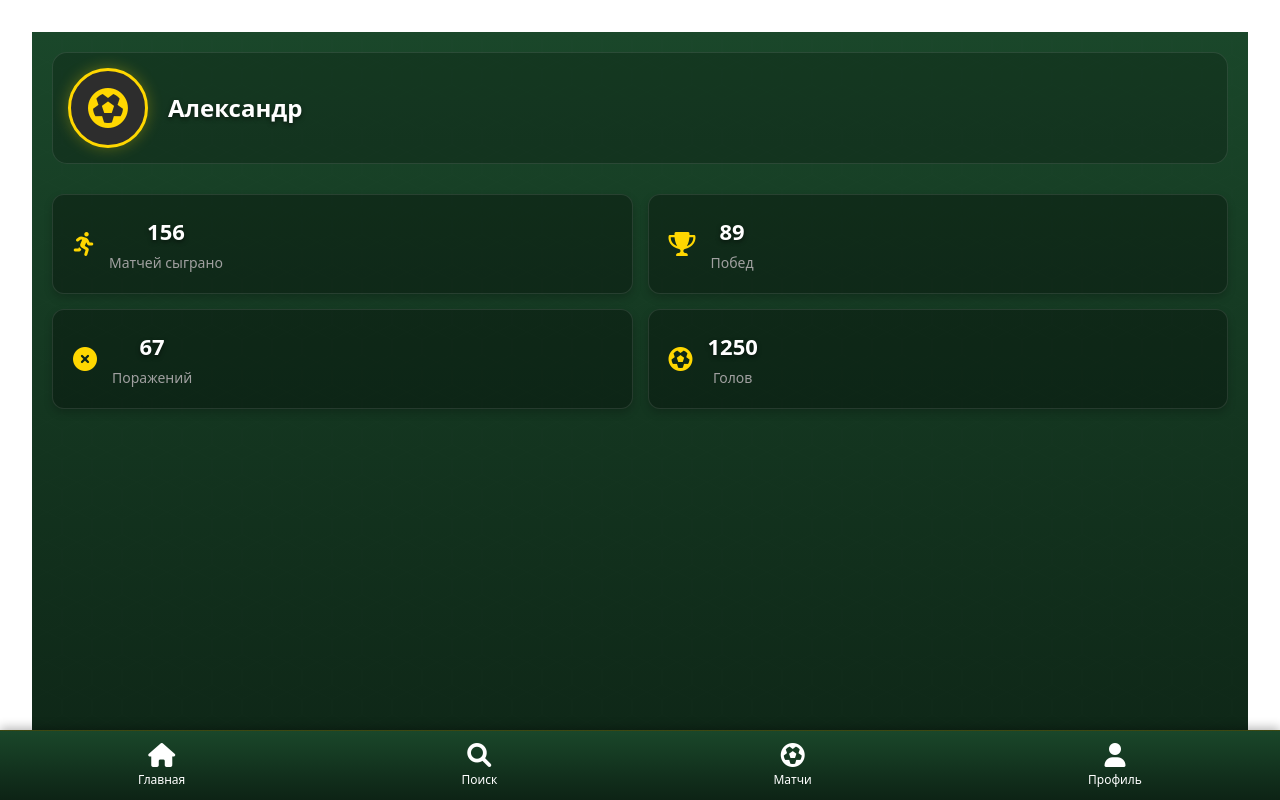
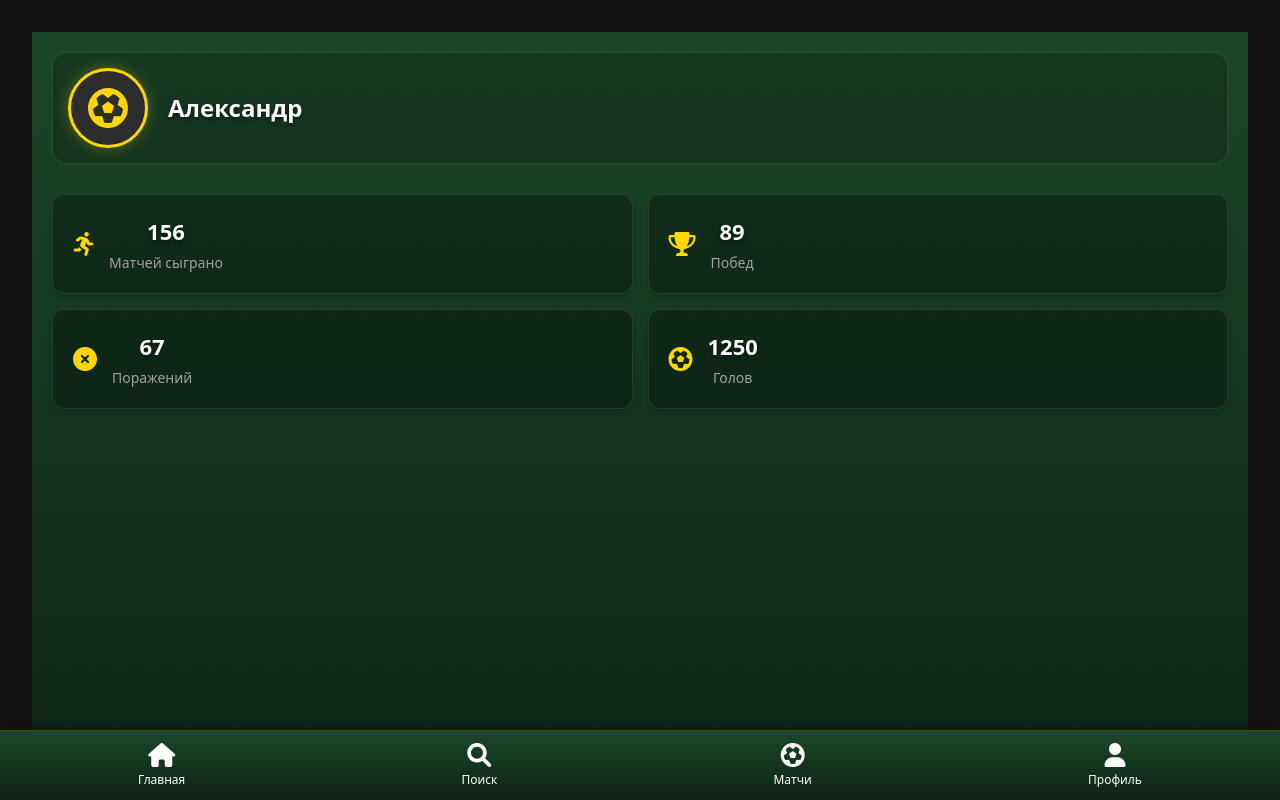
Before and after one commit to serhiizghama/football-card, a React (Vite) app: page / in a window 1280 px wide. Built offline with nearby package versions, Linux system fonts and the light colour scheme.

Commit message:
Update index.css to implement a dark theme; adjust colors for text, buttons, and links, and remove light theme support for a consistent user experience.

```diff
--- a/src/index.css
+++ b/src/index.css
@@ -3,9 +3,9 @@
   line-height: 1.5;
   font-weight: 400;
 
-  color-scheme: light dark;
-  color: rgba(255, 255, 255, 0.87);
-  background-color: #242424;
+  color-scheme: dark;
+  color: #e0e0e0;
+  background-color: #121212;
 
   font-synthesis: none;
   text-rendering: optimizeLegibility;
@@ -25,6 +25,7 @@ html, body {
   margin: 0;
   padding: 0;
   overflow-x: hidden;
+  background-color: #121212;
 }
 
 body {
@@ -44,47 +45,54 @@ body {
 
 a {
   font-weight: 500;
-  color: #646cff;
+  color: #8ab4f8;
   text-decoration: inherit;
+  transition: color 0.2s ease;
 }
 a:hover {
-  color: #535bf2;
+  color: #aecbfa;
 }
 
 h1 {
   font-size: clamp(2em, 5vw, 3.2em);
   line-height: 1.1;
+  color: #ffffff;
 }
 
 button {
   border-radius: 8px;
-  border: 1px solid transparent;
+  border: 1px solid #2d2d2d;
   padding: 0.6em 1.2em;
   font-size: 1em;
   font-weight: 500;
   font-family: inherit;
-  background-color: #1a1a1a;
+  background-color: #1e1e1e;
+  color: #e0e0e0;
   cursor: pointer;
-  transition: border-color 0.25s;
+  transition: all 0.25s ease;
 }
 button:hover {
-  border-color: #646cff;
+  border-color: #8ab4f8;
+  background-color: #2d2d2d;
 }
 button:focus,
 button:focus-visible {
-  outline: 4px auto -webkit-focus-ring-color;
+  outline: 2px solid #8ab4f8;
+  outline-offset: 2px;
 }
 
+/* Remove light theme since we want dark theme only */
 @media (prefers-color-scheme: light) {
   :root {
-    color: #213547;
-    background-color: #ffffff;
+    color: #e0e0e0;
+    background-color: #121212;
   }
   a:hover {
-    color: #747bff;
+    color: #aecbfa;
   }
   button {
-    background-color: #f9f9f9;
+    background-color: #1e1e1e;
+    color: #e0e0e0;
   }
 }
 
```
